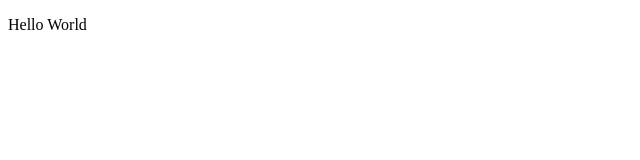
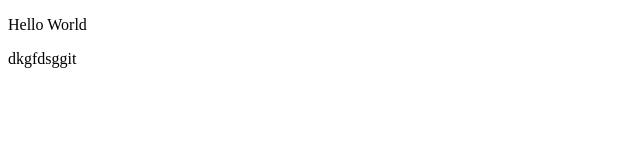
Before and after one commit to Hovo23/Cinema-Project, a plain HTML site: page index.html in a window 1280 px wide. Shown: the full height of the page, 0-640 px from the left. Drawn offline with Linux system fonts and the light colour scheme.

Commit message:
first commit

```diff
--- a/index.html
+++ b/index.html
@@ -7,5 +7,6 @@
 </head>
 <body>
     <p>Hello World</p>
+    <p>dkgfdsggit </p>
 </body>
 </html>
```
